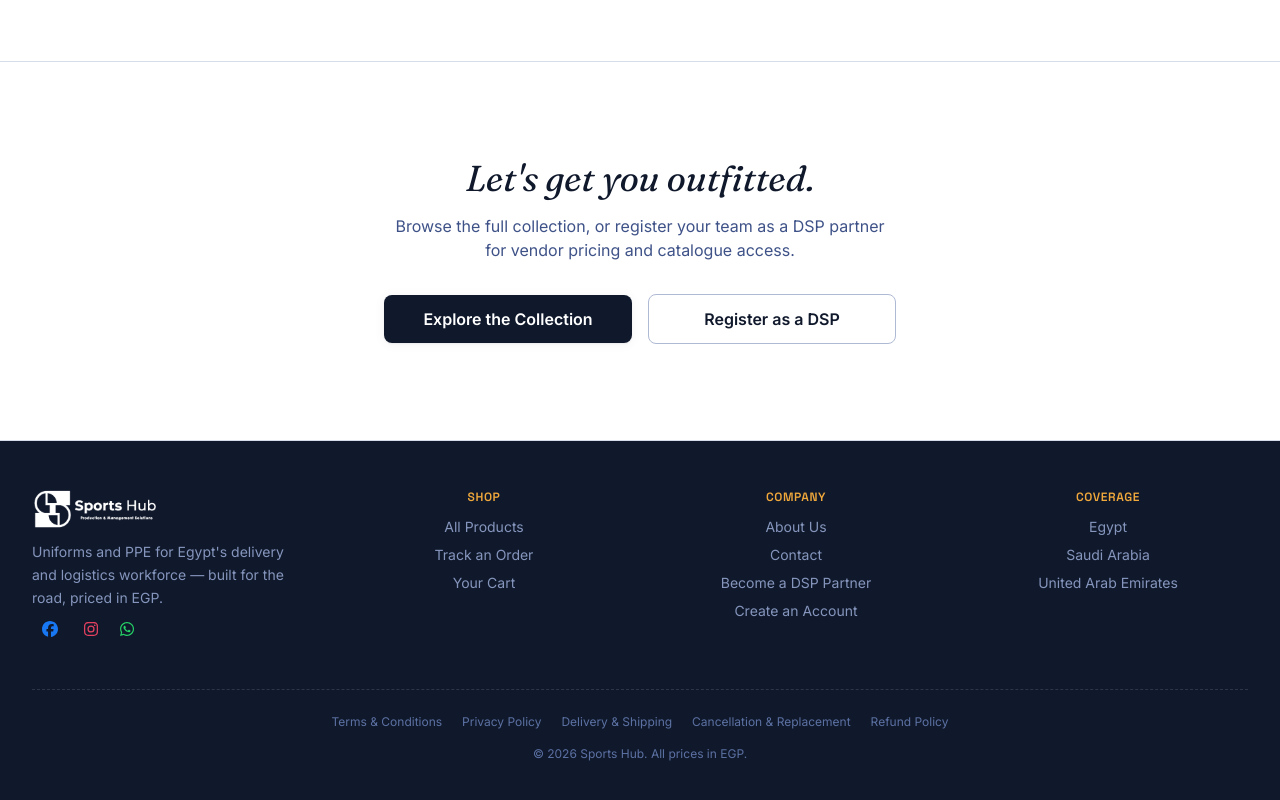
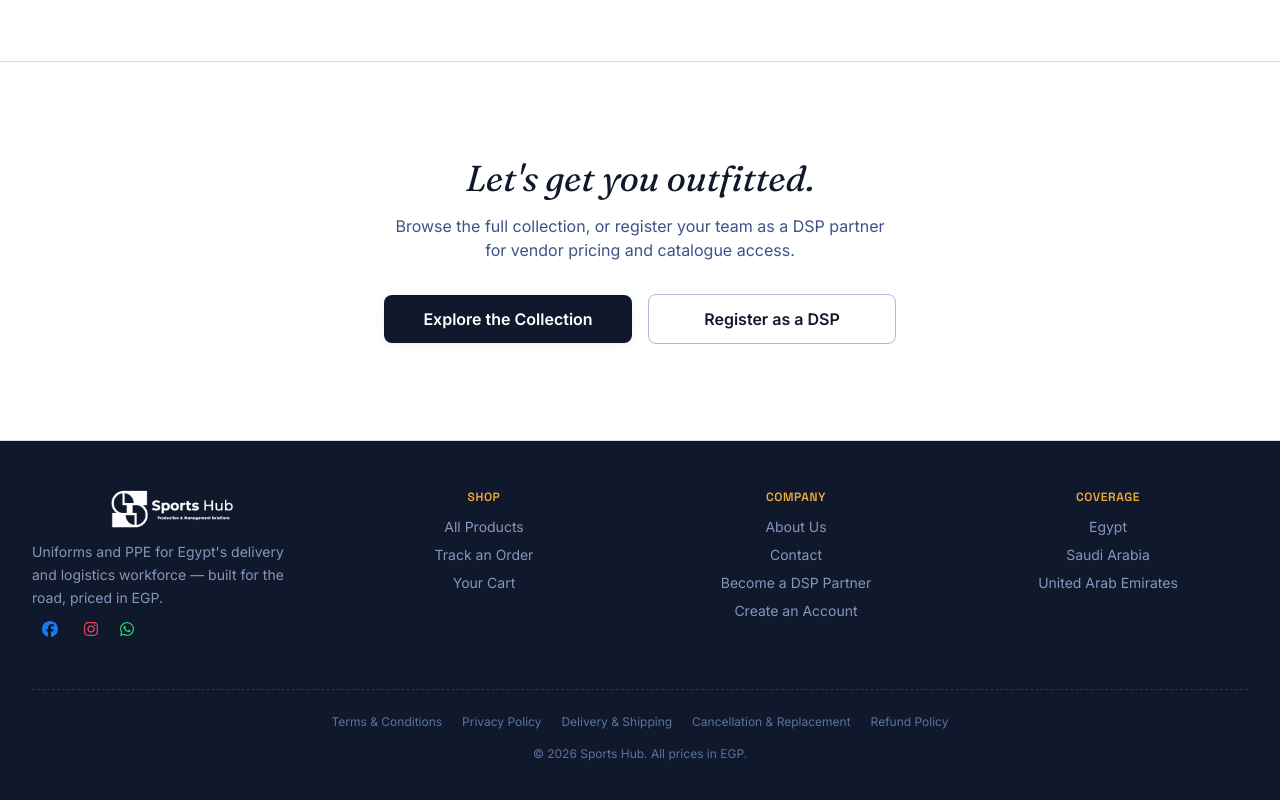
Before and after one commit to sports-hub-dev/frontend, a React (Create React App) app: page / in a window 1280 px wide. Shown: the part 4073-4873 px from the top of the page. Built offline with nearby package versions, Linux system fonts and the light colour scheme; no server answers.

Commit message:
Footer edits 2

```diff
--- a/src/components/layout/Footer.jsx
+++ b/src/components/layout/Footer.jsx
@@ -10,7 +10,7 @@ const Footer = () => (
     <div className="mx-auto max-w-7xl px-4 py-12 sm:px-6 lg:px-8">
       <div className="grid grid-cols-2 gap-8 md:grid-cols-4">
         <div className="col-span-2 text-center md:col-span-1 md:text-left">
-          <Logo dark className="mb-3 justify-center md:justify-start" />
+          <Logo dark className="mb-3 justify-center" />
           <p className="text-sm leading-relaxed text-navy-300">
             Uniforms and PPE for Egypt's delivery and logistics workforce — built for the road, priced in EGP.
           </p>
```
